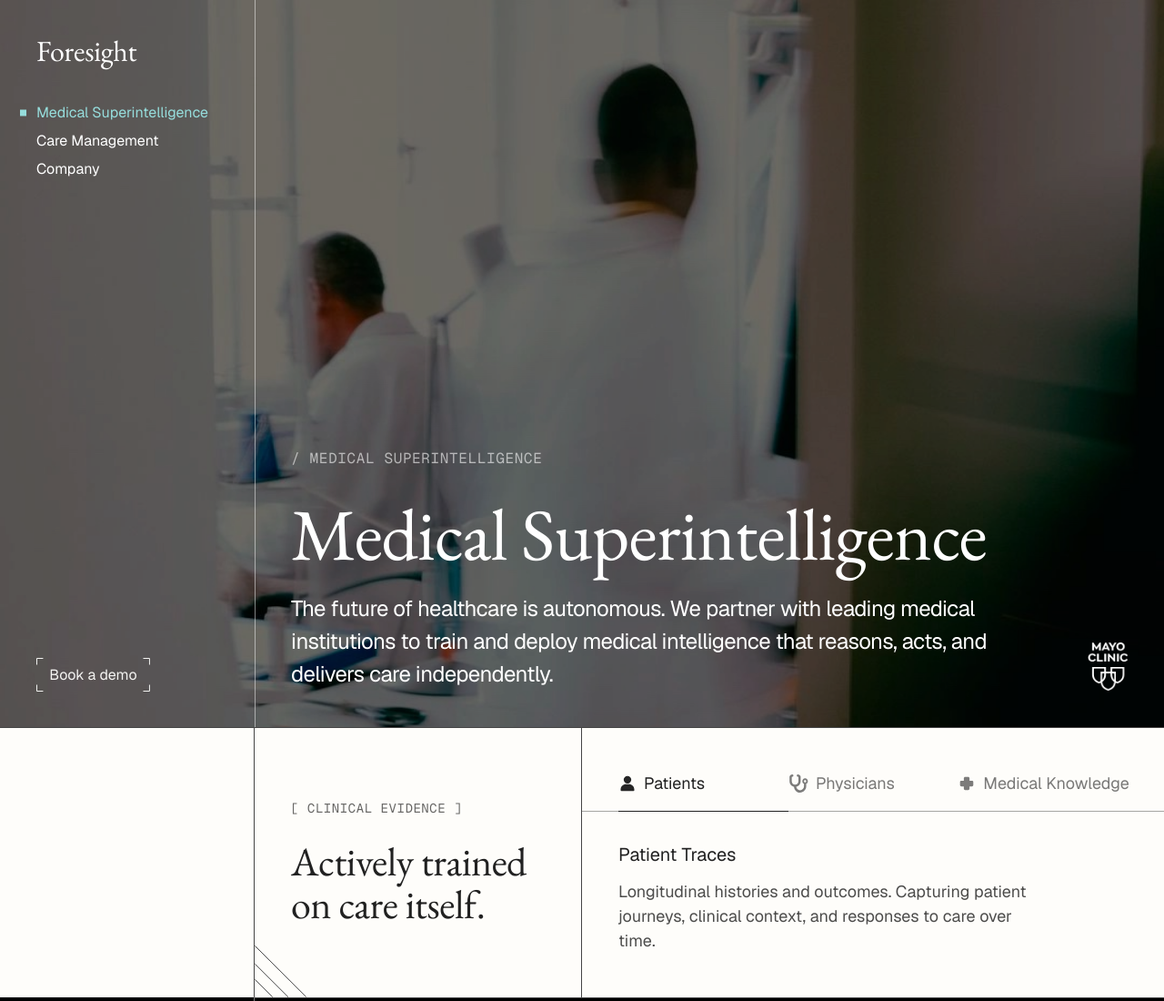
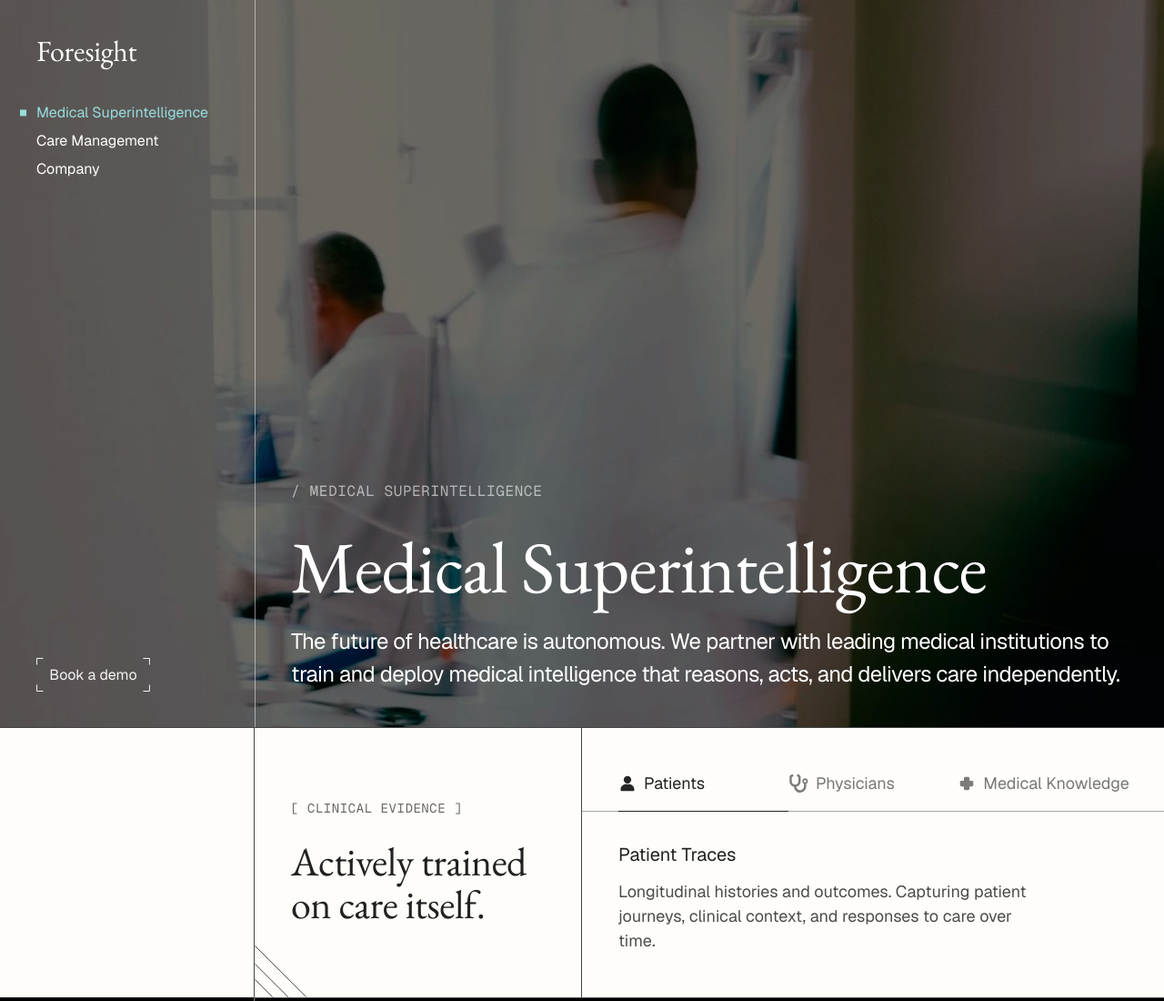
Before and after one commit to faithleungg/foresight, a plain HTML site: page medical-superintelligence.html in a window 1280 px wide. Shown: the top 1100 px of the page at 91% size. Drawn offline with nearby package versions, Linux system fonts and the light colour scheme.

Commit message:
Remove the Mayo Clinic logo
Co-Authored-By: Claude Opus 5.5 <noreply@anthropic.com>

```diff
--- a/medical-superintelligence.html
+++ b/medical-superintelligence.html
@@ -37,7 +37,6 @@
         <h1 class="msi-title" id="msi-h">Medical Superintelligence</h1>
         <p class="msi-lede">The future of healthcare is autonomous. We partner with leading medical institutions to train and deploy medical intelligence that reasons, acts, and delivers care independently.</p>
       </div>
-      <img class="msi-partner" src="assets/msi/mayo-logo.png" alt="Mayo Clinic">
     </div>
   </section>
 
```
